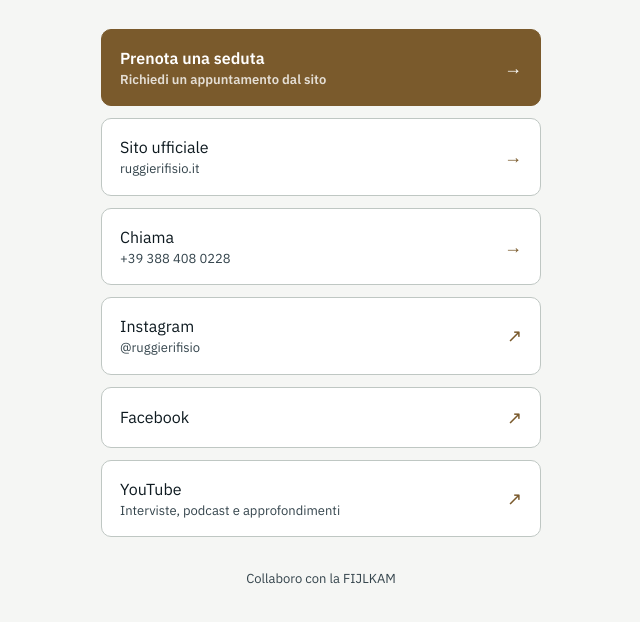
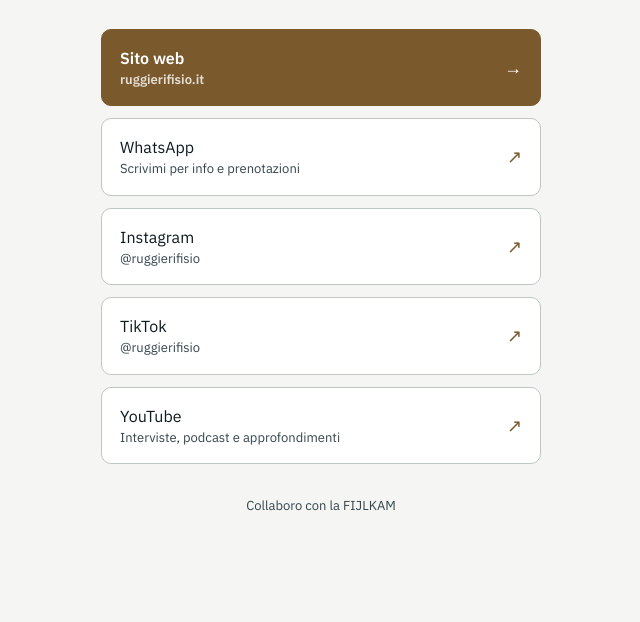
Before and after one commit to simoruggi21-art/ruggieri-fisioterapia, a plain HTML site: page link.html in a window 1280 px wide. Shown: the part 210-832 px from the top of the page, without its empty margins (319-959 px from the left). After the commit the page ends 800 px from the top, so only its background shows below. Drawn offline with Linux system fonts and the light colour scheme.

Commit message:
Pagina /link: sito, WhatsApp, Instagram, TikTok, YouTube
Co-Authored-By: Claude Sonnet 5.5 <noreply@anthropic.com>

```diff
--- a/link.html
+++ b/link.html
@@ -4,7 +4,7 @@
 <meta charset="UTF-8">
 <meta name="viewport" content="width=device-width, initial-scale=1.0">
 <title>Link utili | Simone Ruggieri Fisioterapista</title>
-<meta name="description" content="Tutti i link di Simone Ruggieri, fisioterapista a Roma: sito, prenotazioni, Instagram, Facebook e YouTube.">
+<meta name="description" content="Tutti i link di Simone Ruggieri, fisioterapista a Roma: sito, WhatsApp, Instagram, TikTok e YouTube.">
 <meta name="robots" content="noindex, follow">
 <meta name="theme-color" content="#14161A">
 <link rel="canonical" href="https://ruggierifisio.it/link">
@@ -61,12 +61,12 @@ footer{ margin-top:32px; text-align:center; color:var(--text-dim); font-size:13p
     <p>Fisioterapista a Roma, Tre Pini</p>
   </header>
   <ul>
-    <li><a class="item primary" href="/#richiedi"><span>Prenota una seduta<small>Richiedi un appuntamento dal sito</small></span><span class="arrow" aria-hidden="true">→</span></a></li>
-    <li><a class="item" href="/"><span>Sito ufficiale<small>ruggierifisio.it</small></span><span class="arrow" aria-hidden="true">→</span></a></li>
-    <li><a class="item" href="tel:+393884080228"><span>Chiama<small>+39 388 408 0228</small></span><span class="arrow" aria-hidden="true">→</span></a></li>
+    <li><a class="item primary" href="/"><span>Sito web<small>ruggierifisio.it</small></span><span class="arrow" aria-hidden="true">→</span></a></li>
+    <li><a class="item" href="https://wa.me/393884080228" target="_blank" rel="noopener"><span>WhatsApp<small>Scrivimi per info e prenotazioni</small></span><span class="arrow" aria-hidden="true">↗</span></a></li>
     <li><a class="item" href="https://www.instagram.com/ruggierifisio/" target="_blank" rel="noopener"><span>Instagram<small>@ruggierifisio</small></span><span class="arrow" aria-hidden="true">↗</span></a></li>
-    <li><a class="item" href="https://www.facebook.com/Activecarephysio" target="_blank" rel="noopener"><span>Facebook</span><span class="arrow" aria-hidden="true">↗</span></a></li>
+    <li><a class="item" href="https://www.tiktok.com/@ruggierifisio" target="_blank" rel="noopener"><span>TikTok<small>@ruggierifisio</small></span><span class="arrow" aria-hidden="true">↗</span></a></li>
     <li><a class="item" href="https://www.youtube.com/@ruggierifisio" target="_blank" rel="noopener"><span>YouTube<small>Interviste, podcast e approfondimenti</small></span><span class="arrow" aria-hidden="true">↗</span></a></li>
+    <!-- Da aggiungere: LinkedIn (serve l'indirizzo del profilo) e la sezione Podcast con Medicina Regione Lazio -->
   </ul>
   <footer>Collaboro con la FIJLKAM</footer>
 </main>
```
